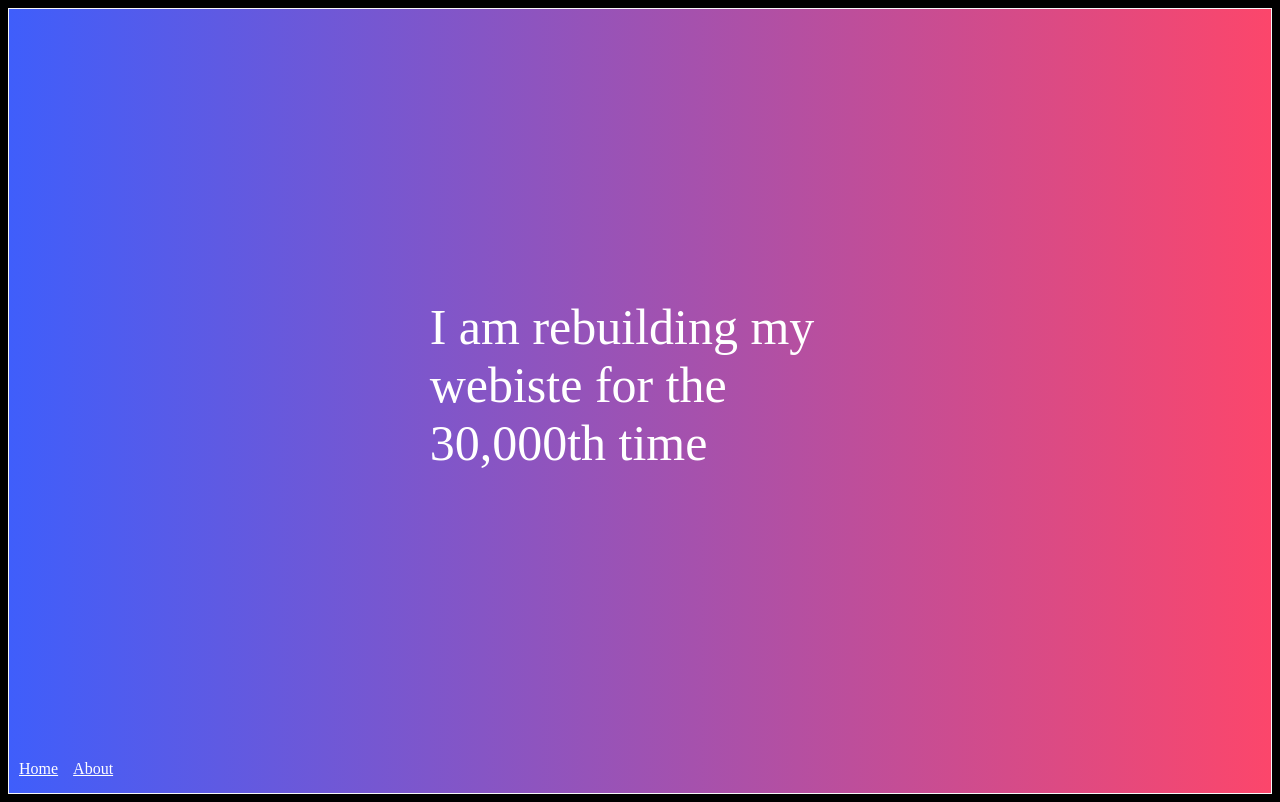
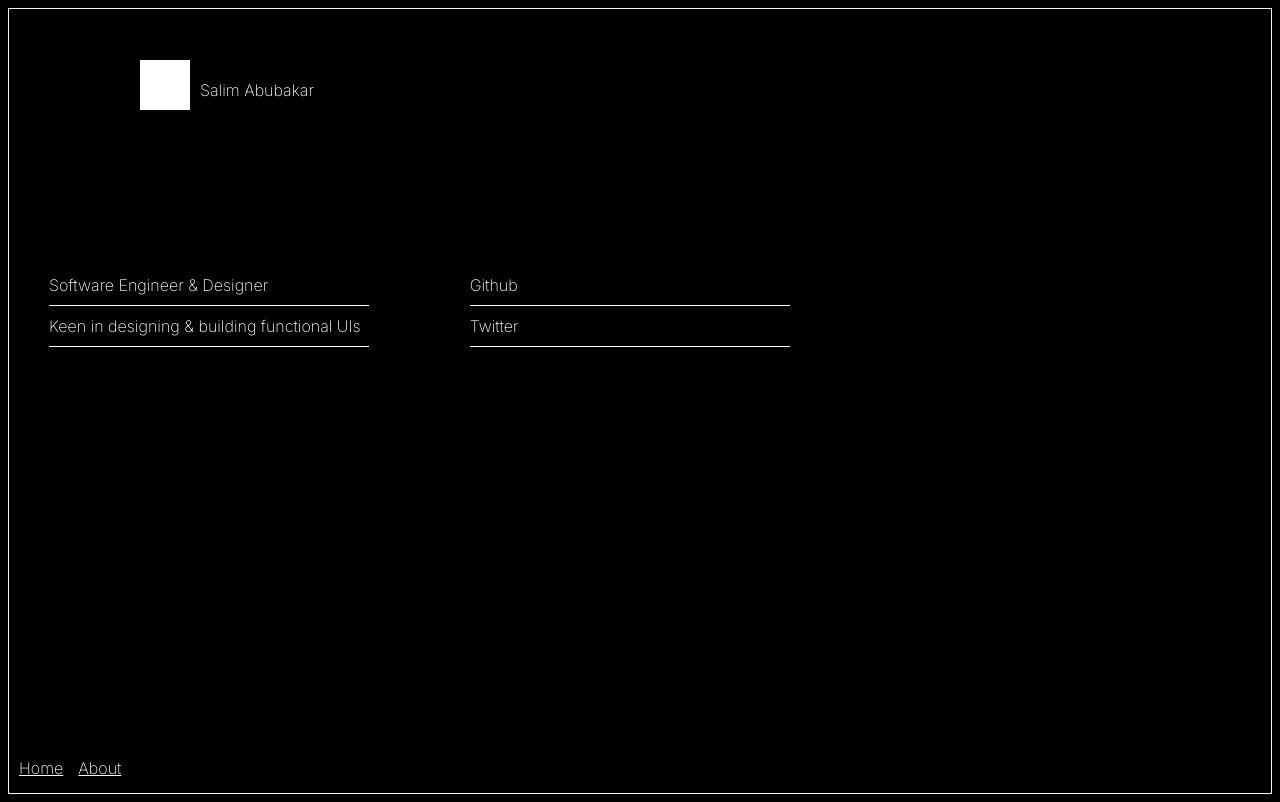
Before and after one commit to thecodesalim/thecodesalim.tech, a Next.js app: page / in a window 1280 px wide. Built offline with nearby package versions, Linux system fonts and the light colour scheme.

Commit message:
new design

```diff
--- a/components/Box.js
+++ b/components/Box.js
@@ -1,14 +1,18 @@
-export default function Box() {
+export default function Box(props) {
   return (
     <>
-      <div className="box"></div>
+          <li>{props.text}</li>
+          <div className="line"></div>
       <style jsx>
         {`
-          .box {
-            height: 30vh;
-            width: 30vw;
-            background: yellow;
+          .line {
+            width: 320px;
+            height: 1px;
+            background: white;
+            margin-top: 10px;
+            margin-bottom: 10px;
           }
+
         `}
       </style>
     </>
--- a/components/MyLayout.js
+++ b/components/MyLayout.js
@@ -10,7 +10,7 @@ export default function Layout(props) {
         {props.children}
         <style jsx>
           {`
-            @import url("https://fonts.googleapis.com/css2?family=Cutive+Mono&display=swap");
+           @import url('https://fonts.googleapis.com/css2?family=Inter:wght@200&display=swap');
             :root {
               background: black;
             }
@@ -19,7 +19,7 @@ export default function Layout(props) {
             }
 
             .layoutStyle {
-              font-family: Futura;
+              font-family: 'Inter', sans-serif;
 
               background: ${props.bg};
               margin: 0;
--- a/pages/index.js
+++ b/pages/index.js
@@ -8,31 +8,65 @@ const linkStyle = {
 
 export default function About() {
   return (
-    <Layout
-      bg="linear-gradient(
-      90deg,
-      rgba(63, 94, 251, 1) 0%,
-      rgba(252, 70, 107, 1) 100%
-    );"
-    >
-      <p className="me">I am rebuilding my webiste for the 30,000th time</p>
+    <Layout bg="#000000">
+      <div className="mainPart">
+        <div className="shape"></div>
+        <span className="name">Salim Abubakar</span>
+      </div>
+      <div className="bio">
+        <ul>
+          <Box text="Software Engineer & Designer" />
+          <Box text="Keen in designing & building functional UIs" />
+        </ul>
+      </div>
+
+      <div className="link">
+        <ul>
+        <Link href='https://twitter.com/TheCodeSalim' passHref><a><Box text="Github" /></a></Link>
+        <Link href='https://twitter.com/TheCodeSalim' passHref><a><Box text="Twitter" /></a></Link>
+        </ul>
+      </div>
+
       <style jsx>
         {`
-          .name {
+          .mainPart {
+            margin: 20px;
             grid-row: 1;
             grid-column: 1;
-            margin-left: 10px;
+            display: grid;
+            grid-template-rows: 1fr;
+            grid-template-columns: 1fr;
+          }
+          .shape {
+            height: 50px;
+            width: 50px;
+            background-color: #ffff;
+            position: absolute;
+            top: 60px;
+            left: 140px;
           }
 
-          .me {
-            justify-self: center;
-            align-self: center;
+          .name {
+            position: absolute;
+            top: 80px;
+            left: 200px;
+          }
+          .bio {
+            grid-row: 2;
+            grid-column: 1;
+          }
+
+          ul {
+            list-style-type: none;
+          }
+
+          .link {
             grid-row: 2;
             grid-column: 2;
-            font-size: 50px;
           }
 
           a {
+            text-decoration: none;
             color: white;
             display: inline-block;
             transition: transform 0.3s ease-out;
```
Also changed, not shown: pages/about.js (+34 -4 lines), 2 other files (tests, documents, lock files or other folders).
